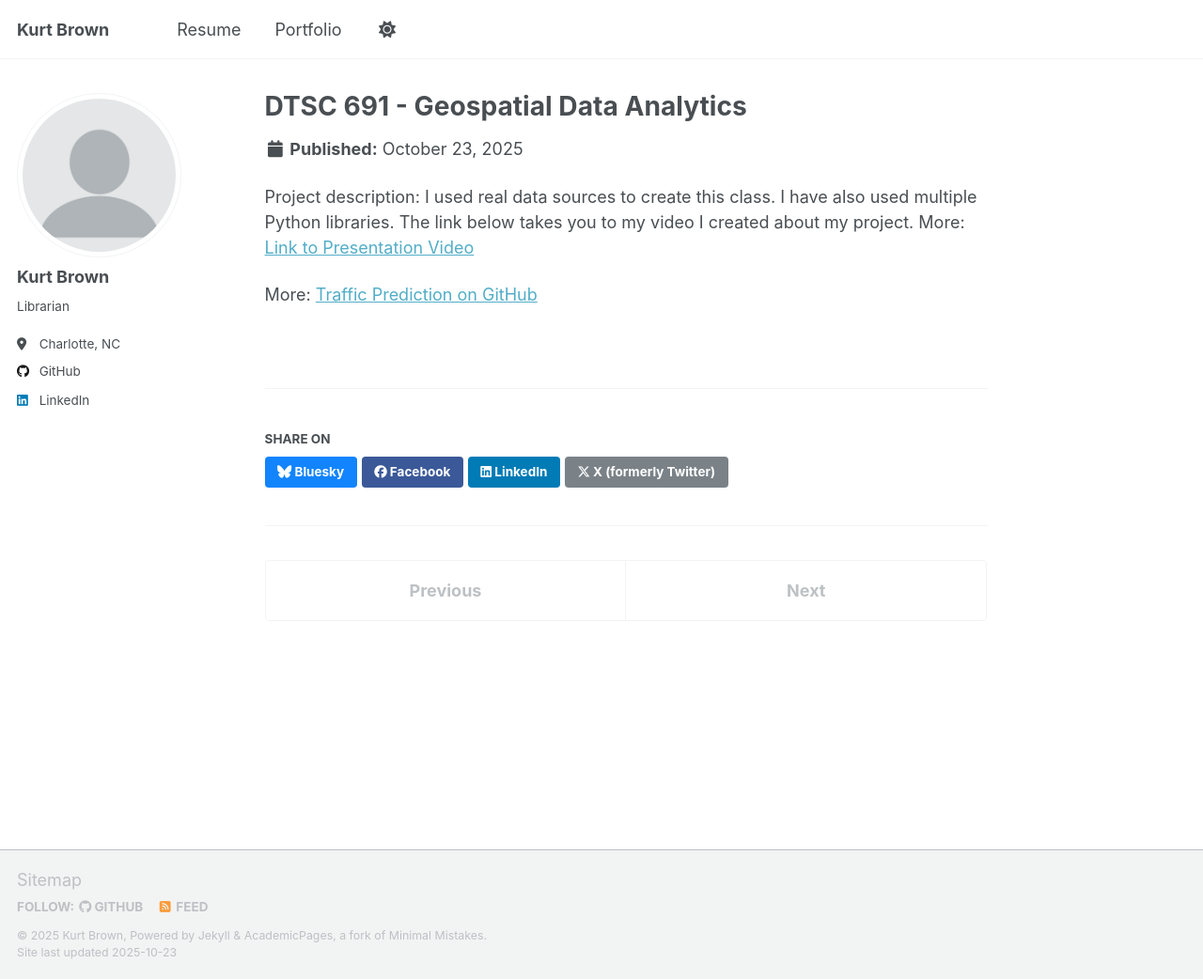
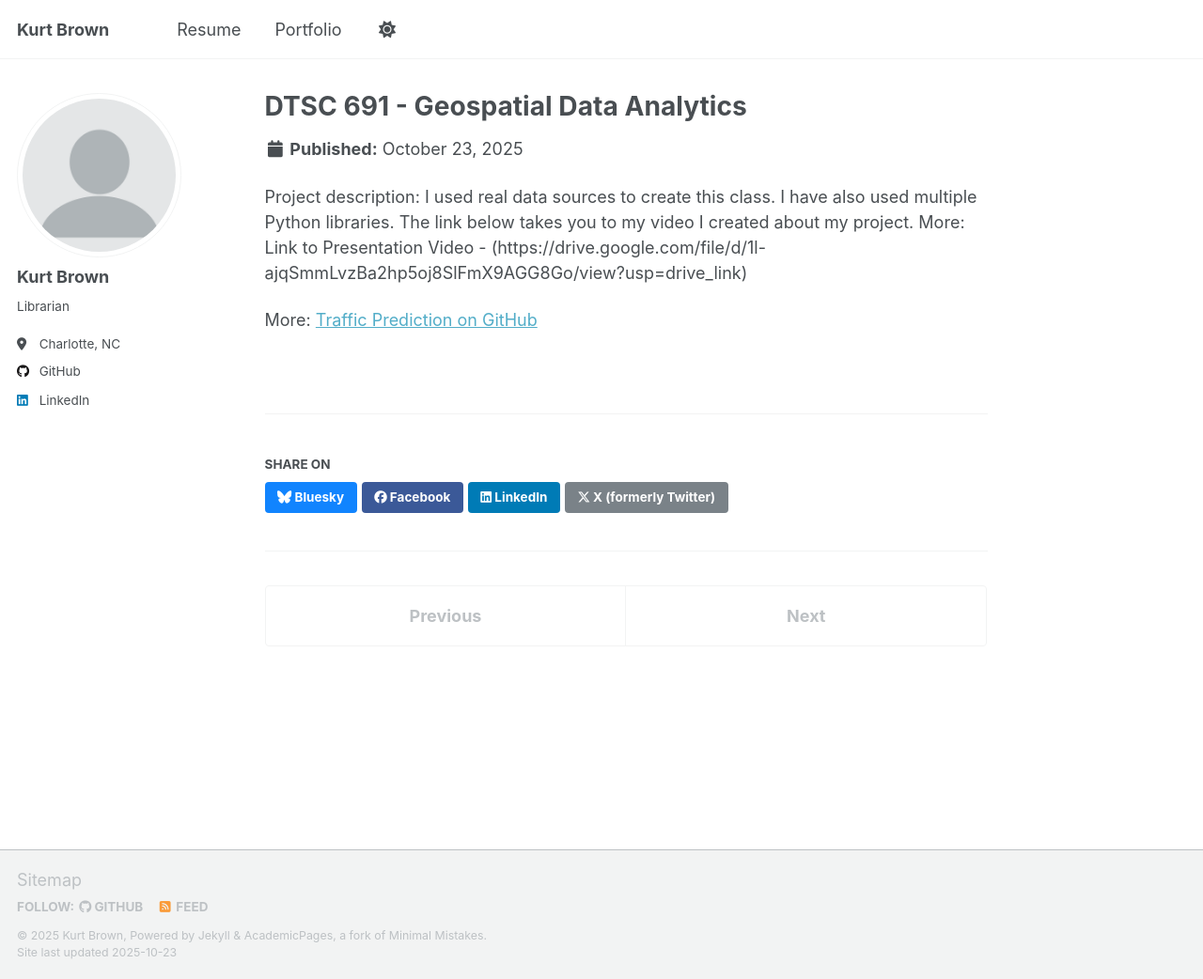
Before and after one commit to klbrown13/klbrown13.github.io, a Jekyll site: the page built from _portfolio/portfolio-2.md, in a window 1280 px wide and 1042 px high. Shown: the whole window at 94% size. Built offline with Jekyll 4.4.1, drawn with Linux system fonts in a browser that asks for light colours; a script that is not in the unit is left out.

Commit message:
Update portfolio-2.md

```diff
--- a/_portfolio/portfolio-2.md
+++ b/_portfolio/portfolio-2.md
@@ -5,7 +5,7 @@
 ---
 
 Project description: I used real data sources to create this class. I have also used multiple Python libraries. The link below takes you to my video I created about my project.
-More: [Link to Presentation Video]((https://drive.google.com/file/d/1l-ajqSmmLvzBa2hp5oj8SlFmX9AGG8Go/view?usp=drive_link))
+More: Link to Presentation Video - (https://drive.google.com/file/d/1l-ajqSmmLvzBa2hp5oj8SlFmX9AGG8Go/view?usp=drive_link)
 
 
 More: [Traffic Prediction on GitHub](https://github.com/maggiewolff/graduate-studies/tree/main/Traffic-Prediction)
```
